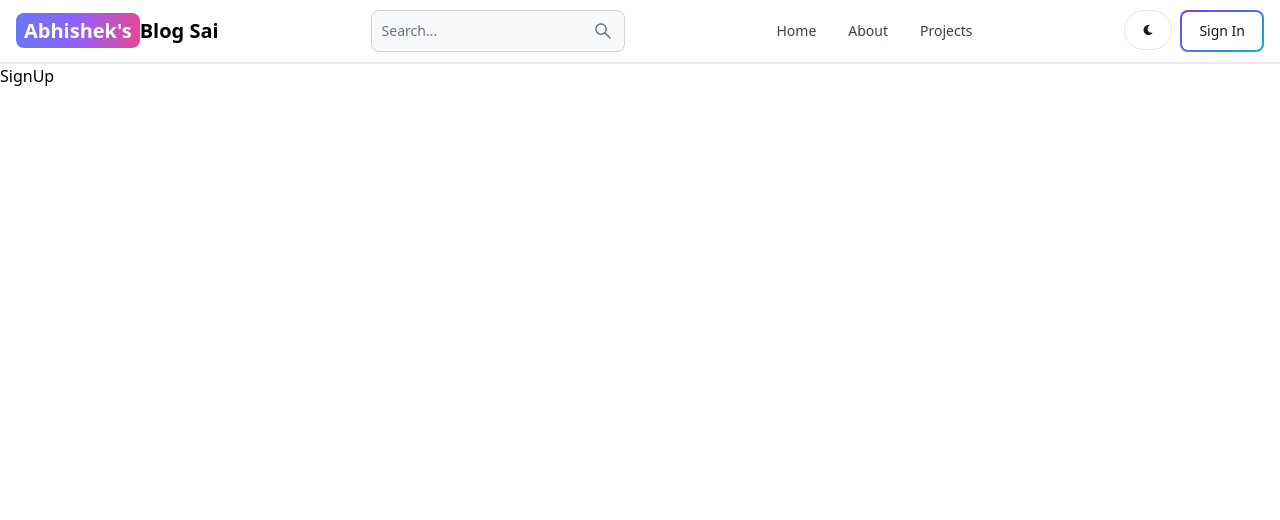
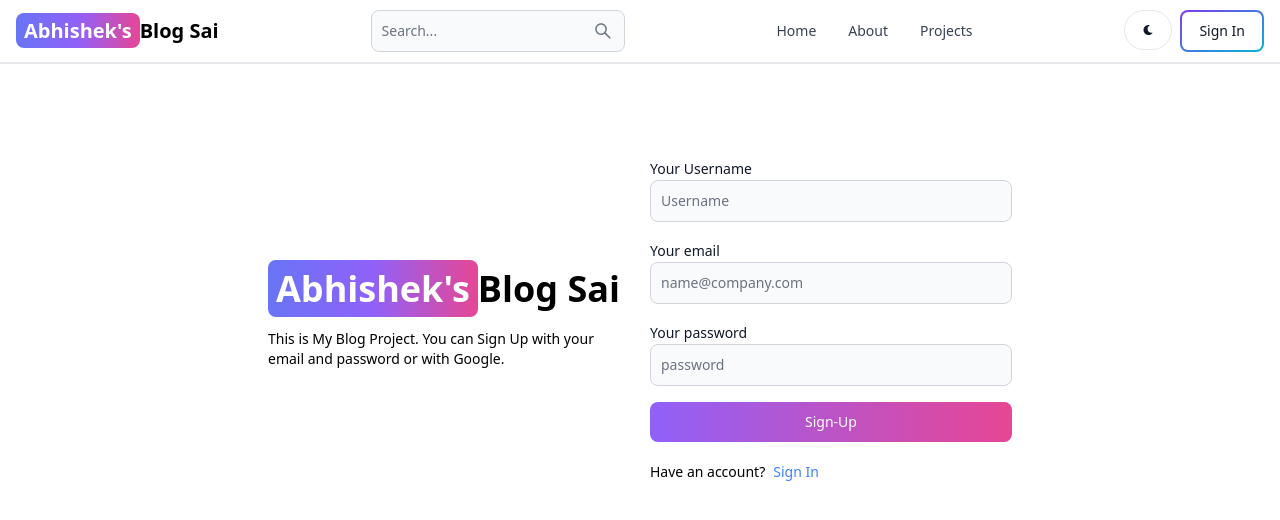
Before and after one commit to abhishekrithik/mern-blog, a React (Vite) app in the folder client/: page /sign-up in a window 1280 px wide. Shown: the top 520 px of the page. Built offline with nearby package versions, Linux system fonts and the light colour scheme.

Commit message:
create sign up page UI

```diff
--- a/client/src/pages/SignUp.jsx
+++ b/client/src/pages/SignUp.jsx
@@ -1,7 +1,64 @@
+import { Button, Label, TextInput } from 'flowbite-react'
 import React from 'react'
+import { Link } from 'react-router-dom'
 
 export default function SignUp() {
-  return (
-    <div>SignUp</div>
-  )
+  return <div className='min-h-screen mt-20'>
+      <div className='flex p-3 max-w-3xl mx-auto flex-col md:flex-row md:items-center gap-5'>
+      {/*left */}
+      <div className='flex-1'>
+              <Link
+                to='/'
+                className='  font-bold dark:text-white text-4xl'
+              >
+                <span className='px-2 py-1 bg-gradient-to-r from-indigo-500 via-purple-500 to-pink-500 rounded-lg text-white'>
+                  Abhishek's
+                </span>
+                Blog Sai
+              </Link>
+              <p className='text-sm mt-5'>
+                This is My Blog Project. You can Sign Up with your email and password
+                or with Google.
+              </p>
+      </div>
+      {/*right*/}
+
+      <div className='flex-1'>
+        <form className='flex flex-col gap-4'>
+          <div >
+             <Label value='Your Username' />
+             <TextInput
+              type='text'
+              placeholder='Username'
+              id='Username'/>
+          </div>
+          <div >
+             <Label value='Your email' />
+             <TextInput
+              type='text'
+              placeholder='name@company.com'
+              id='email'/>
+          </div>
+          <div >
+             <Label value='Your password' />
+             <TextInput
+              type='text'
+              placeholder='password'
+              id='password'/>
+          </div>
+          <Button gradientDuoTone='purpleToPink' type='submit'>
+             Sign-Up
+          </Button>
+        </form>
+        <div className="flex gap-2 text-sm mt-5">
+          <span>Have an account?</span>
+          <Link to='/sign-in' className='text-blue-500'>
+             Sign In
+          </Link>
+
+        </div>
+      </div>
+      </div>
+    </div>
+
 }
```
